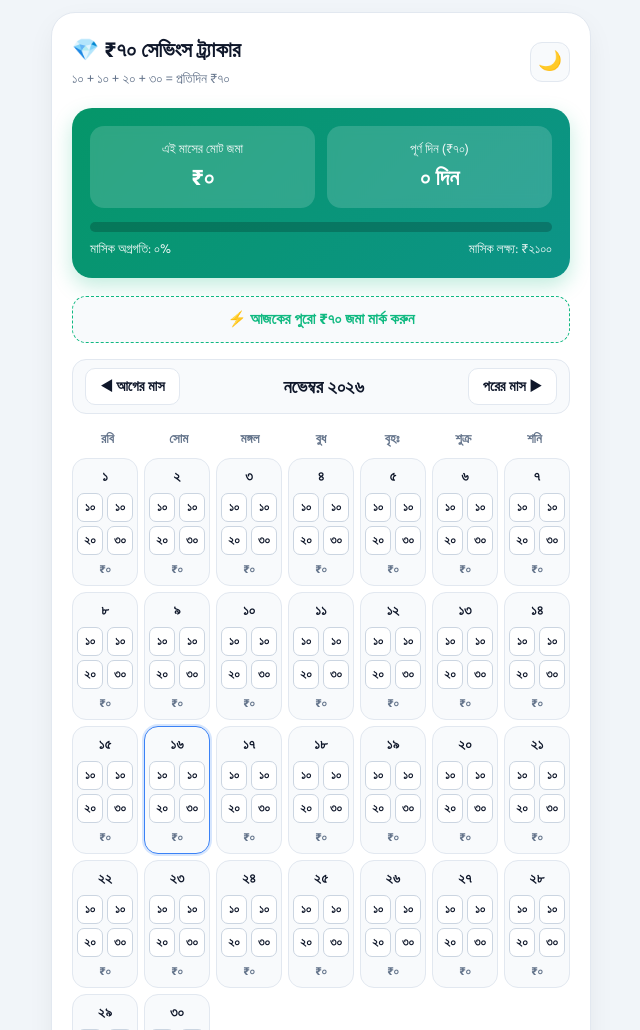
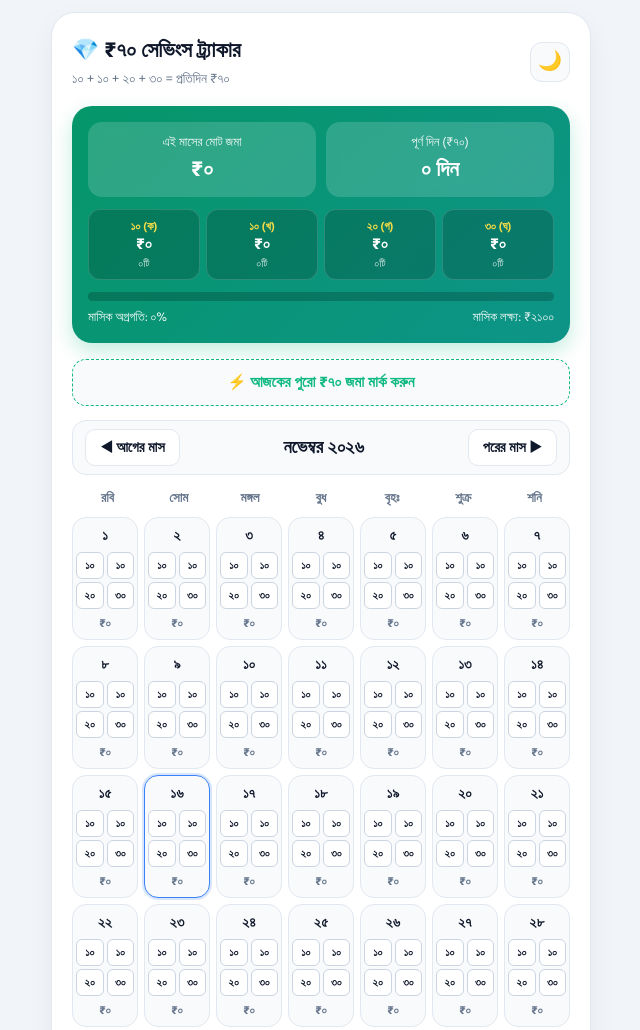
Before and after one commit to palpritishraj-ship-it/pextume, a plain HTML site: page calender.html in a window 1280 px wide. Shown: the top 1030 px of the page, without its empty margins (319-959 px from the left). Drawn offline with Linux system fonts and the light colour scheme.

Commit message:
Add files via upload

```diff
--- a/calender.html
+++ b/calender.html
@@ -69,7 +69,7 @@
             display: flex;
             justify-content: space-between;
             align-items: center;
-            margin-bottom: 18px;
+            margin-bottom: 16px;
         }
 
         .app-title h1 {
@@ -100,42 +100,78 @@
         .dashboard {
             background: linear-gradient(135deg, #059669 0%, #0d9488 100%);
             border-radius: 20px;
-            padding: 18px;
+            padding: 16px;
             color: #ffffff;
-            margin-bottom: 18px;
+            margin-bottom: 16px;
             box-shadow: 0 8px 20px rgba(16, 185, 129, 0.25);
         }
 
         .dash-grid {
             display: grid;
             grid-template-columns: repeat(2, 1fr);
-            gap: 12px;
+            gap: 10px;
             text-align: center;
-            margin-bottom: 14px;
+            margin-bottom: 12px;
         }
 
         .dash-item {
             background: rgba(255, 255, 255, 0.16);
             backdrop-filter: blur(6px);
-            padding: 12px 8px;
+            padding: 10px 8px;
             border-radius: 14px;
         }
 
         .dash-item span {
             display: block;
-            font-size: 0.82rem;
+            font-size: 0.8rem;
             opacity: 0.92;
         }
 
         .dash-item strong {
-            font-size: 1.4rem;
+            font-size: 1.35rem;
             font-weight: 700;
+        }
+
+        /* আলাদা নোট হিসাবের বক্স */
+        .note-breakdown {
+            display: grid;
+            grid-template-columns: repeat(4, 1fr);
+            gap: 6px;
+            margin-bottom: 12px;
+        }
+
+        .note-box {
+            background: rgba(0, 0, 0, 0.18);
+            border: 1px solid rgba(255, 255, 255, 0.15);
+            border-radius: 12px;
+            padding: 7px 4px;
+            text-align: center;
+        }
+
+        .note-box .n-label {
+            font-size: 0.72rem;
+            font-weight: 600;
+            color: #fde047;
+            display: block;
+        }
+
+        .note-box .n-val {
+            font-size: 0.98rem;
+            font-weight: 700;
+            display: block;
+            line-height: 1.2;
+        }
+
+        .note-box .n-count {
+            font-size: 0.68rem;
+            opacity: 0.85;
+            display: block;
         }
 
         .progress-wrapper {
             background: rgba(0, 0, 0, 0.2);
             border-radius: 10px;
-            height: 10px;
+            height: 9px;
             width: 100%;
             overflow: hidden;
             margin-bottom: 6px;
@@ -152,7 +188,7 @@
         .progress-info {
             display: flex;
             justify-content: space-between;
-            font-size: 0.82rem;
+            font-size: 0.8rem;
             opacity: 0.95;
         }
 
@@ -166,7 +202,7 @@
             font-size: 0.95rem;
             font-weight: 700;
             cursor: pointer;
-            margin-bottom: 16px;
+            margin-bottom: 14px;
             transition: 0.2s;
             display: flex;
             align-items: center;
@@ -186,7 +222,7 @@
             background: var(--bg-sub);
             padding: 8px 12px;
             border-radius: 14px;
-            margin-bottom: 14px;
+            margin-bottom: 12px;
             border: 1px solid var(--border-color);
         }
 
@@ -226,7 +262,7 @@
             background: var(--bg-sub);
             border: 1.5px solid var(--border-color);
             border-radius: 14px;
-            padding: 6px 4px;
+            padding: 6px 3px;
             display: flex;
             flex-direction: column;
             align-items: center;
@@ -269,15 +305,15 @@
         .coins {
             display: grid;
             grid-template-columns: repeat(2, 1fr);
-            gap: 4px;
+            gap: 3px;
             width: 100%;
         }
 
         .coin-btn {
             background: var(--coin-bg);
             border: 1px solid var(--coin-border);
-            border-radius: 7px;
-            font-size: 0.75rem;
+            border-radius: 6px;
+            font-size: 0.68rem;
             font-weight: 700;
             color: var(--text-main);
             padding: 4px 0;
@@ -328,18 +364,18 @@
 
         @media (max-width: 440px) {
             .app-container {
-                padding: 14px 10px;
+                padding: 14px 8px;
                 border-radius: 18px;
             }
             .calendar-grid {
                 gap: 4px;
             }
             .coin-btn {
-                font-size: 0.68rem;
+                font-size: 0.62rem;
                 padding: 3px 0;
             }
             .dash-item strong {
-                font-size: 1.25rem;
+                font-size: 1.2rem;
             }
         }
     </style>
@@ -366,6 +402,31 @@
                 <strong id="fullDaysCount">০ দিন</strong>
             </div>
         </div>
+
+        <!-- আলাদা আলাদা নোট জমার হিসাব -->
+        <div class="note-breakdown">
+            <div class="note-box">
+                <span class="n-label">১০ (ক)</span>
+                <span class="n-val" id="sum10A">₹০</span>
+                <span class="n-count" id="cnt10A">০টি</span>
+            </div>
+            <div class="note-box">
+                <span class="n-label">১০ (খ)</span>
+                <span class="n-val" id="sum10B">₹০</span>
+                <span class="n-count" id="cnt10B">০টি</span>
+            </div>
+            <div class="note-box">
+                <span class="n-label">২০ (গ)</span>
+                <span class="n-val" id="sum20">₹০</span>
+                <span class="n-count" id="cnt20">০টি</span>
+            </div>
+            <div class="note-box">
+                <span class="n-label">৩০ (ঘ)</span>
+                <span class="n-val" id="sum30">₹০</span>
+                <span class="n-count" id="cnt30">০টি</span>
+            </div>
+        </div>
+
         <div class="progress-wrapper">
             <div class="progress-fill" id="progressBar"></div>
         </div>
@@ -398,11 +459,12 @@
     <div class="calendar-grid" id="calendarGrid"></div>
 
     <div class="bottom-reset">
-        <button class="reset-btn" onclick="resetCurrentMonth()"> এই মাস রিসেট করুন</button>
+        <button class="reset-btn" onclick="resetCurrentMonth()">এই মাস রিসেট করুন</button>
     </div>
 </div>
 <script>
     const denominations = [10, 10, 20, 30];
+    const buttonLabels = ["১০", "১০", "২০", "৩০"];
     const monthNames = [
         "জানুয়ারি", "ফেব্রুয়ারি", "মার্চ", "এপ্রিল", "মে", "জুন",
         "জুলাই", "আগস্ট", "সেপ্টেম্বর", "অক্টোবর", "নভেম্বর", "ডিসেম্বর"
@@ -466,6 +528,12 @@
         let monthSum = 0;
         let fullDays = 0;
 
+        // আলাদা নোট কাউন্টার
+        let count10A = 0;
+        let count10B = 0;
+        let count20 = 0;
+        let count30 = 0;
+
         const daysInMonth = new Date(currentYear, currentMonth + 1, 0).getDate();
         const monthTarget = daysInMonth * 70;
         const monthPrefix = `${currentYear}-${String(currentMonth + 1).padStart(2, '0')}`;
@@ -473,9 +541,11 @@
         for (const [key, checks] of Object.entries(savingsData)) {
             if (key.startsWith(monthPrefix)) {
                 let daySum = 0;
-                checks.forEach((isChecked, idx) => {
-                    if (isChecked) daySum += denominations[idx];
-                });
+                if (checks[0]) { count10A++; daySum += 10; }
+                if (checks[1]) { count10B++; daySum += 10; }
+                if (checks[2]) { count20++;  daySum += 20; }
+                if (checks[3]) { count30++;  daySum += 30; }
+
                 monthSum += daySum;
                 if (daySum === 70) fullDays++;
             }
@@ -485,6 +555,20 @@
 
         document.getElementById('monthTotal').innerText = `₹${toBengaliNumber(monthSum)}`;
         document.getElementById('fullDaysCount').innerText = `${toBengaliNumber(fullDays)} দিন`;
+
+        // আলাদা হিসাব আপডেট
+        document.getElementById('sum10A').innerText = `₹${toBengaliNumber(count10A * 10)}`;
+        document.getElementById('cnt10A').innerText = `${toBengaliNumber(count10A)}টি`;
+
+        document.getElementById('sum10B').innerText = `₹${toBengaliNumber(count10B * 10)}`;
+        document.getElementById('cnt10B').innerText = `${toBengaliNumber(count10B)}টি`;
+
+        document.getElementById('sum20').innerText = `₹${toBengaliNumber(count20 * 20)}`;
+        document.getElementById('cnt20').innerText = `${toBengaliNumber(count20)}টি`;
+
+        document.getElementById('sum30').innerText = `₹${toBengaliNumber(count30 * 30)}`;
+        document.getElementById('cnt30').innerText = `${toBengaliNumber(count30)}টি`;
+
         document.getElementById('progressBar').style.width = `${percentage}%`;
         document.getElementById('progressText').innerText = `মাসিক অগ্রগতি: ${toBengaliNumber(percentage)}%`;
         document.getElementById('monthTargetText').innerText = `মাসিক লক্ষ্য: ₹${toBengaliNumber(monthTarget)}`;
@@ -545,10 +629,10 @@
             const coinsDiv = document.createElement('div');
             coinsDiv.className = 'coins';
 
-            denominations.forEach((val, idx) => {
+            buttonLabels.forEach((label, idx) => {
                 const btn = document.createElement('div');
                 btn.className = 'coin-btn' + (checks[idx] ? ' checked' : '');
-                btn.innerText = toBengaliNumber(val);
+                btn.innerText = label;
                 btn.onclick = () => toggleCoin(dateKey, idx);
                 coinsDiv.appendChild(btn);
             });
```
